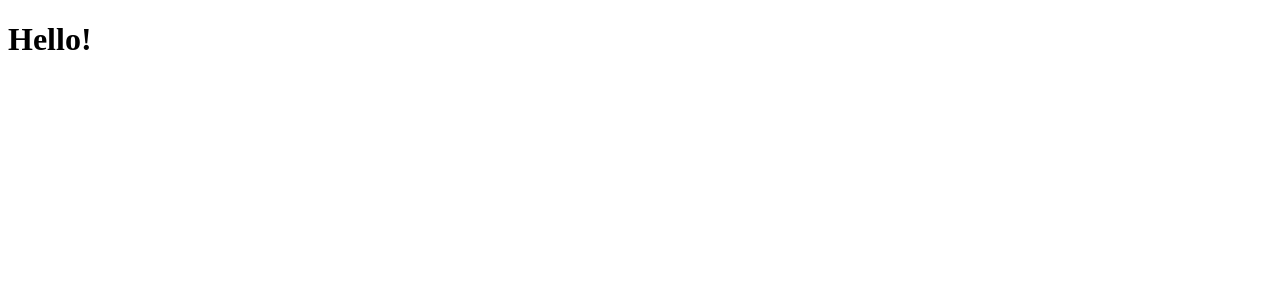
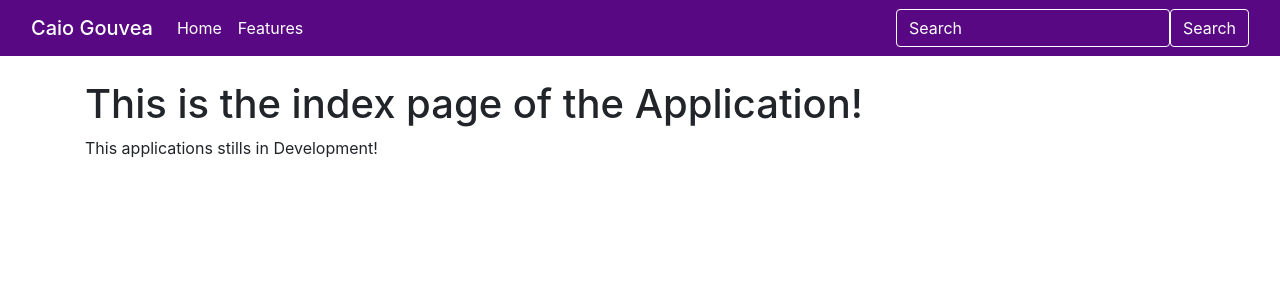
Before and after one commit to caiojgouvea/flask_app_site, a Flask app: page / in a window 1280 px wide. Before the commit the part shown is almost empty. Shown: the top 300 px of the page. Run offline with Flask 3, Linux system fonts and the light colour scheme; some libraries are stand-ins or nearby versions.

Commit message:
add bootstrap

```diff
--- a/application.py
+++ b/application.py
@@ -1,15 +1,19 @@
 from flask import Flask, render_template, send_from_directory
+
 
 app = Flask(__name__)
 
+
 @app.route('/favicon.ico')
 def favicon():
-    return send_from_directory(app.root_path + '/static', 'favicon.png')
+    return send_from_directory(app.root_path + '/static/imgs', 'favicon.png')
+
 
 @app.route('/index')
 @app.route('/')
-def hello():
+def index():
     return render_template('index.html')
+
 
 if __name__ == '__main__':
     app.run(debug=True, host='0.0.0.0', port=5000)
--- /dev/null
+++ b/static/css/navbar.css
@@ -0,0 +1,35 @@
+.navbar {
+    background-color: #580883;
+}
+
+.navbar .navbar-brand {
+    color: white;
+}
+
+.navbar .form-control {
+    color: white;
+    background-color: transparent;
+    border-color: white;
+}
+
+.navbar .form-control::placeholder {
+    color: white;
+}
+
+.navbar .btn-outline-light {
+    color: white;
+    border-color: white;
+}
+
+.navbar .btn-outline-light:hover {
+    background-color: white;
+    color: #580883;
+}
+
+.navbar-nav .nav-link {
+    color: white !important;
+}
+
+.navbar-brand {
+    color: white !important;
+}
--- /dev/null
+++ b/templates/base_layout.html
@@ -0,0 +1,50 @@
+<!DOCTYPE html>
+<html lang="pt-br">
+<head>
+    <meta charset="UTF-8">
+    <meta name="viewport" content="width=device-width, initial-scale=1.0">
+    <title>{% block title %}Caio Flask App with Bootstrap{% endblock %}</title>
+
+    <link href="{{ url_for('static', filename='css/styles.css') }}" rel="stylesheet">
+    <link href="{{ url_for('static', filename='css/navbar.css') }}" rel="stylesheet">
+    <link href="https://stackpath.bootstrapcdn.com/bootstrap/4.5.2/css/bootstrap.min.css" rel="stylesheet">
+</head>
+<body>
+
+    <nav class="navbar navbar-expand-lg">
+        <div class="container-fluid">
+            <span class="navbar-brand mb-0 h1">Caio Gouvea</span>
+
+            <button class="navbar-toggler" type="button" data-bs-toggle="collapse" data-bs-target="#navbarNav" aria-controls="navbarNav" aria-expanded="false" aria-label="Toggle navigation">
+                <span class="navbar-toggler-icon"></span>
+            </button>
+
+            <div class="collapse navbar-collapse" id="navbarNav">
+                <ul class="navbar-nav">
+                    <li class="nav-item">
+                        <a class="nav-link active" aria-current="page" href="{{ url_for('index') }}">Home</a>
+                    </li>
+                    <li class="nav-item">
+                        <a class="nav-link" href="#">Features</a>
+                    </li>
+                </ul>
+            </div>
+
+
+            <form class="d-flex" role="search">
+                <input class="form-control me-2" type="search" placeholder="Search" aria-label="Search">
+                <button class="btn btn-outline-light" type="submit">Search</button>
+            </form>
+        </div>
+    </nav>
+
+    <div class="container mt-4">
+        {% block content %} {% endblock %}
+    </div>
+
+    <script src="https://code.jquery.com/jquery-3.5.1.slim.min.js"></script>
+    <script src="https://cdn.jsdelivr.net/npm/@popperjs/core@2.5.4/dist/umd/popper.min.js"></script>
+    <script src="https://stackpath.bootstrapcdn.com/bootstrap/4.5.2/js/bootstrap.min.js"></script>
+
+</body>
+</html>
--- a/templates/index.html
+++ b/templates/index.html
@@ -1,15 +1,8 @@
-<!DOCTYPE html>
-<html>
-    <head>
-        <meta charset="utf-8">
-        <meta http-equiv="X-UA-Compatible" content="IE=edge">
-        <title>Caio's Flask Web Application</title>
-        <meta name="description" content="">
-        <meta name="viewport" content="width=device-width, initial-scale=1">
-        <link rel="stylesheet" href="">
-    </head>
-    <body>
-        <h1>Hello!</h1>
-        <script src="" async defer></script>
-    </body>
-</html>
+{% extends "base_layout.html" %}
+
+{% block title %}Página Inicial{% endblock %}
+
+{% block content %}
+    <h1>This is the index page of the Application!</h1>
+    <p>This applications stills in Development!</p>
+{% endblock %}
```
Also changed, not shown: static/css/styles.css (added), static/imgs/favicon.png (renamed from static/favicon.png).
